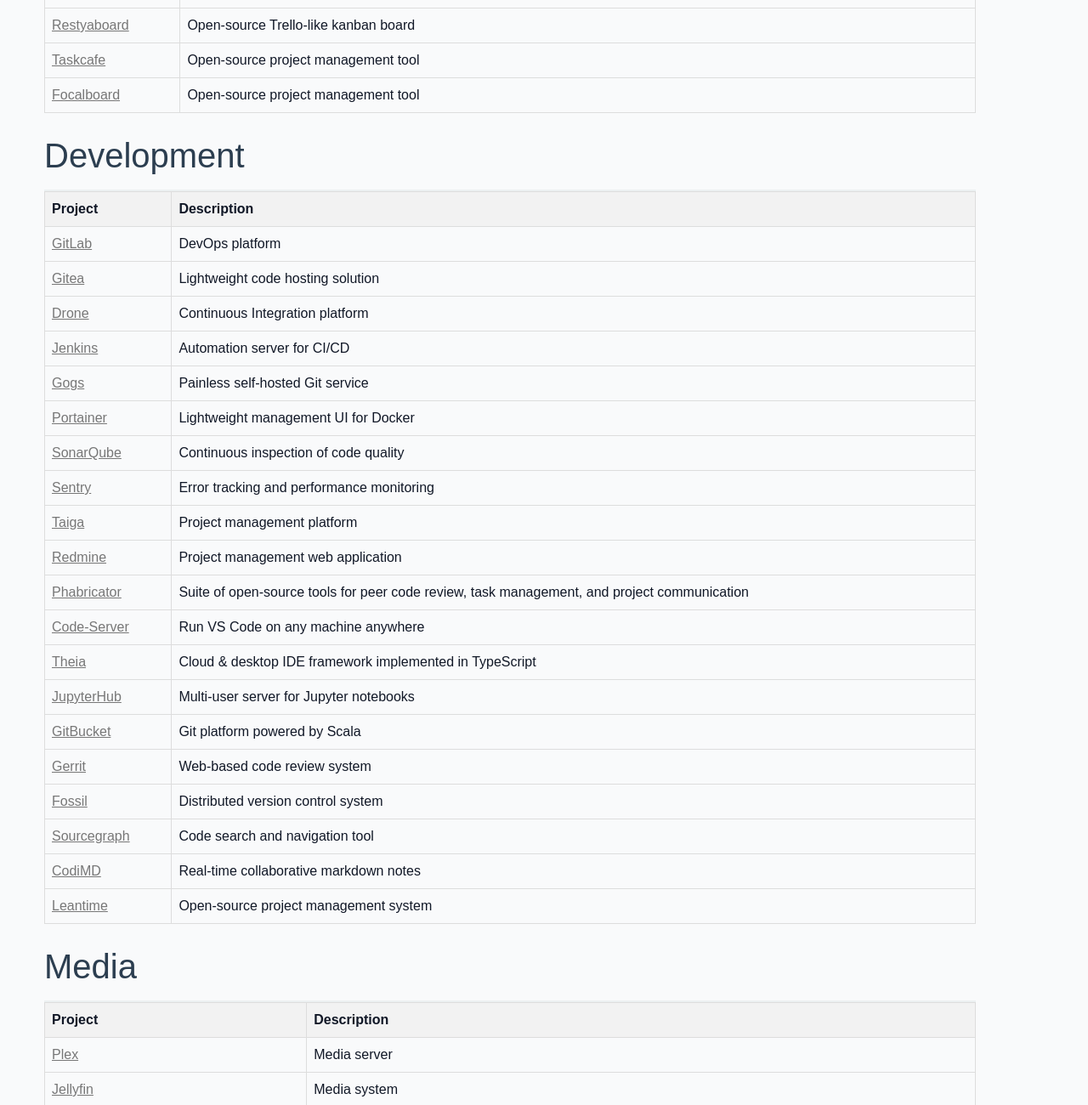
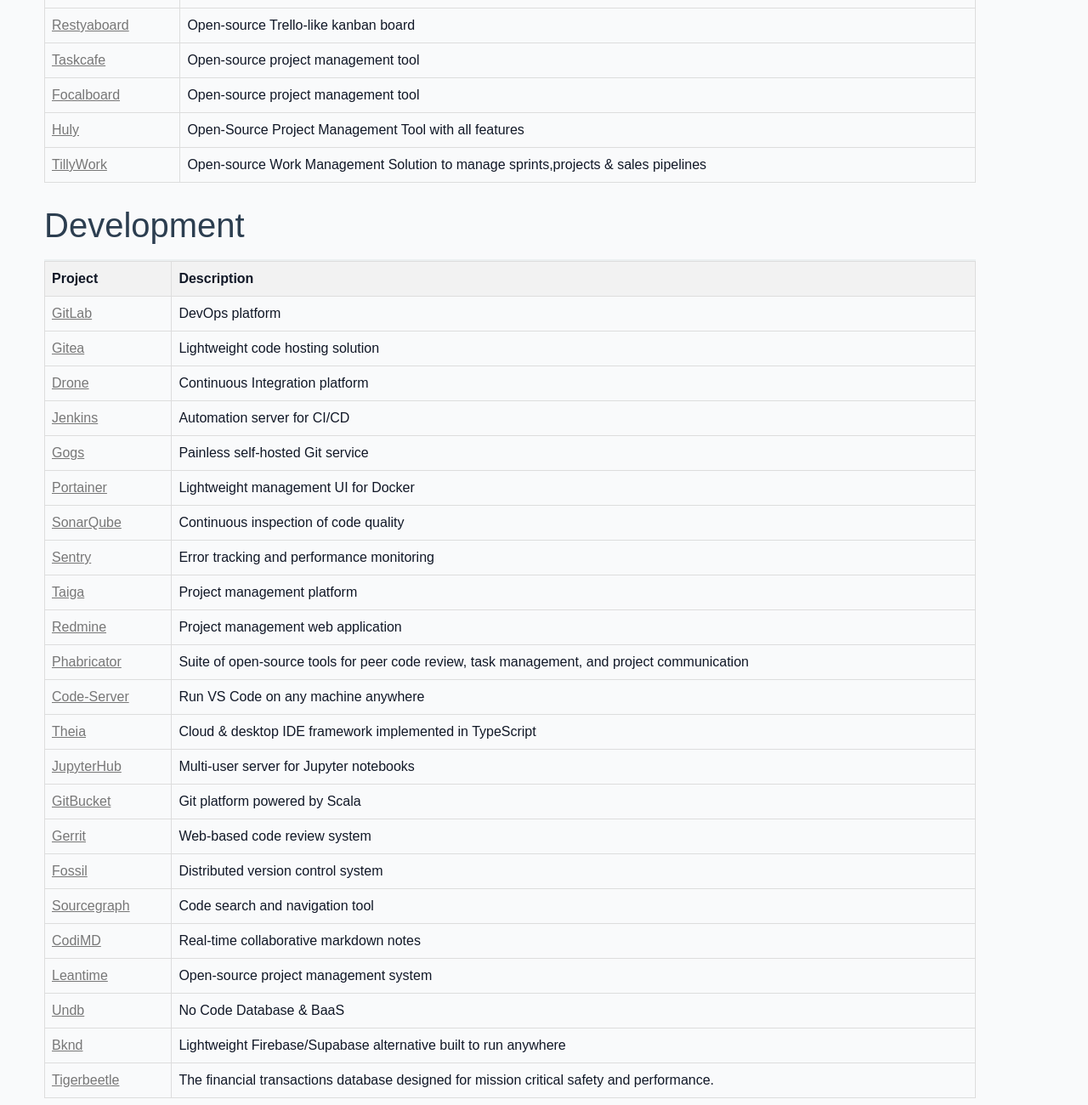
Before and after one commit to hotheadhacker/awesome-selfhost-docker, a plain HTML site: page index.html in a window 1280 px wide. Shown: the part 1920-3220 px from the top of the page at 85% size. Drawn offline with nearby package versions, Linux system fonts and the light colour scheme.

Commit message:
fixed many issues

```diff
--- a/index.html
+++ b/index.html
@@ -192,6 +192,14 @@
             <td><a href="https://github.com/mattermost/focalboard">Focalboard</a></td>
             <td>Open-source project management tool</td>
         </tr>
+        <tr>
+            <td><a href="https://github.com/hcengineering/platform">Huly</a></td>
+            <td>Open-Source Project Management Tool with all features</td>
+        </tr>
+        <tr>
+            <td><a href="https://github.com/tillywork/tillywork">TillyWork</a></td>
+            <td>Open-source Work Management Solution to manage sprints,projects & sales pipelines</td>
+        </tr>
     </table>
 
     <h2 id="development">Development</h2>
@@ -279,6 +287,18 @@
         <tr>
             <td><a href="https://github.com/Leantime/leantime">Leantime</a></td>
             <td>Open-source project management system</td>
+        </tr>
+        <tr>
+            <td><a href="https://github.com/undb-io/undb">Undb</a></td>
+            <td>No Code Database & BaaS</td>
+        </tr>
+        <tr>
+            <td><a href="https://github.com/bknd-io/bknd">Bknd</a></td>
+            <td>Lightweight Firebase/Supabase alternative built to run anywhere</td>
+        </tr>
+        <tr>
+            <td><a href="https://github.com/tigerbeetle/tigerbeetle">Tigerbeetle</a></td>
+            <td>The financial transactions database designed for mission critical safety and performance.</td>
         </tr>
     </table>
 
@@ -469,6 +489,10 @@
             <td><a href="https://github.com/zabbix/zabbix">Zabbix</a></td>
             <td>Enterprise-class monitoring solution</td>
         </tr>
+        <tr>
+            <td><a href="https://github.com/amir20/dozzle">Dozzle</a></td>
+            <td>Realtime log viewer for docker containers</td>
+        </tr>
     </table>
 
     <h2 id="file-sharing">File Sharing</h2>
```
Also changed, not shown: 1 other file.
